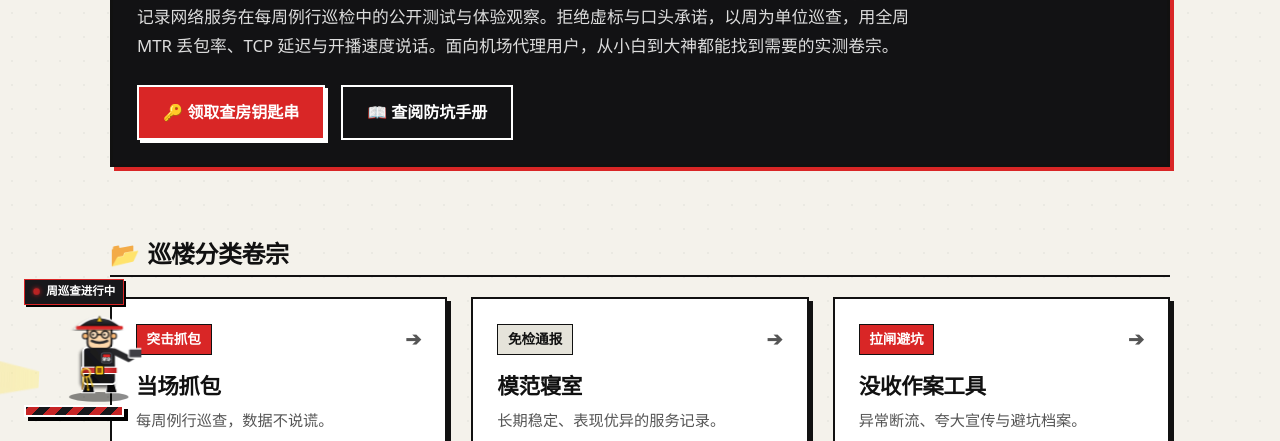
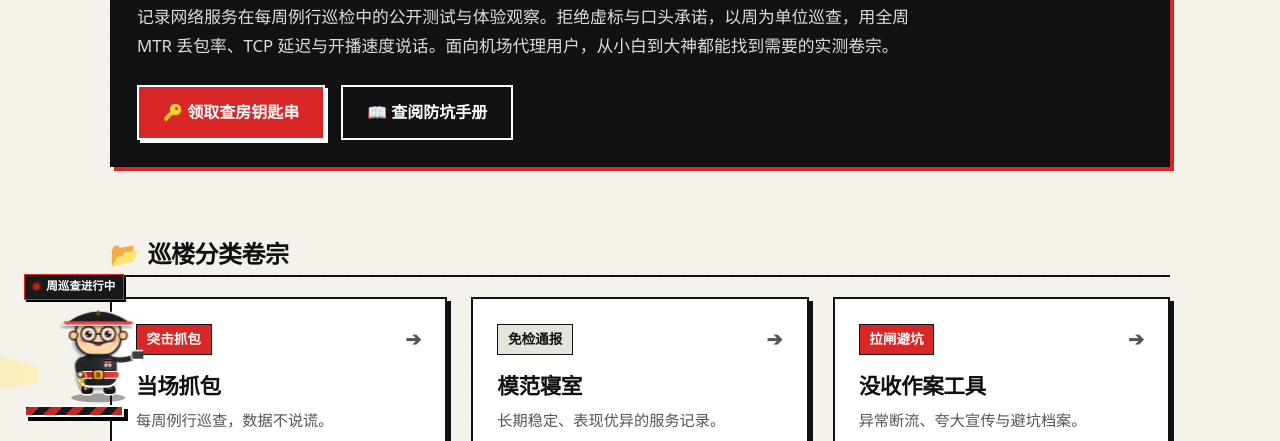
Before and after one commit to Regan7777/chafangle, an Astro site: page / in a window 1280 px wide. Shown: the part 359-800 px from the top of the page. Built offline with nearby package versions, Linux system fonts and the light colour scheme; Astro itself is replaced by a stand-in of ours.

Commit message:
style: 更新宿管大爷浮动组件为超萌Q版(Chibi)卡通角色造型

```diff
--- a/src/components/PatrolUncle.astro
+++ b/src/components/PatrolUncle.astro
@@ -35,109 +35,124 @@
       <span class="pulse-red-light"></span> 周巡查进行中
     </div>
 
-    <!-- 3D Uncle Vector Character with Depth Shading -->
+    <!-- 3D Uncle Vector Character with Depth Shading (Ultra Q-Version / Chibi Style) -->
     <div class="uncle-character-box-3d">
-      <svg class="uncle-svg-3d" viewBox="0 0 120 140" width="85" height="100" aria-hidden="true">
+      <svg class="uncle-svg-3d" viewBox="0 0 120 140" width="90" height="105" aria-hidden="true">
         <defs>
-          <!-- 3D Shading Gradients -->
+          <!-- Flashlight Cone & Shading Gradients -->
           <radialGradient id="flashlightGlow" cx="50%" cy="50%" r="50%">
             <stop offset="0%" stop-color="#ffffff" stop-opacity="1" />
-            <stop offset="40%" stop-color="#fef08a" stop-opacity="0.8" />
+            <stop offset="50%" stop-color="#fef08a" stop-opacity="0.8" />
             <stop offset="100%" stop-color="#facc15" stop-opacity="0" />
           </radialGradient>
 
           <linearGradient id="body3D" x1="0%" y1="0%" x2="100%" y2="100%">
+            <stop offset="0%" stop-color="#3f3f46" />
+            <stop offset="50%" stop-color="#27272a" />
+            <stop offset="100%" stop-color="#18181b" />
+          </linearGradient>
+
+          <linearGradient id="hatGradient" x1="0%" y1="0%" x2="0%" y2="100%">
             <stop offset="0%" stop-color="#27272a" />
-            <stop offset="50%" stop-color="#18181b" />
+            <stop offset="70%" stop-color="#18181b" />
             <stop offset="100%" stop-color="#09090b" />
           </linearGradient>
 
-          <linearGradient id="hat3D" x1="0%" y1="0%" x2="0%" y2="100%">
-            <stop offset="0%" stop-color="#3f3f46" />
-            <stop offset="70%" stop-color="#18181b" />
-            <stop offset="100%" stop-color="#000000" />
-          </linearGradient>
-
           <linearGradient id="belt3D" x1="0%" y1="0%" x2="100%" y2="0%">
-            <stop offset="0%" stop-color="#b91c1c" />
-            <stop offset="50%" stop-color="#ef4444" />
+            <stop offset="0%" stop-color="#ef4444" />
+            <stop offset="50%" stop-color="#dc2626" />
             <stop offset="100%" stop-color="#991b1b" />
           </linearGradient>
 
-          <linearGradient id="metalKey" x1="0%" y1="0%" x2="100%" y2="100%">
+          <linearGradient id="goldGlow" x1="0%" y1="0%" x2="100%" y2="100%">
             <stop offset="0%" stop-color="#fef08a" />
             <stop offset="50%" stop-color="#eab308" />
-            <stop offset="100%" stop-color="#854d0e" />
+            <stop offset="100%" stop-color="#ca8a04" />
           </linearGradient>
 
-          <filter id="shadow3D" x="-20%" y="-20%" width="140%" height="140%">
-            <feDropShadow dx="3" dy="4" stdDeviation="2" flood-color="#000000" flood-opacity="0.6"/>
+          <filter id="chibiShadow" x="-20%" y="-20%" width="140%" height="140%">
+            <feDropShadow dx="2" dy="3" stdDeviation="2" flood-color="#000000" flood-opacity="0.4"/>
           </filter>
         </defs>
 
-        <!-- 3D Platform Ground Shadow -->
-        <ellipse cx="60" cy="132" rx="42" ry="7" fill="rgba(0,0,0,0.45)" filter="blur(1px)"/>
+        <!-- Soft Chibi Ground Shadow -->
+        <ellipse cx="60" cy="133" rx="36" ry="6" fill="rgba(0,0,0,0.35)" filter="blur(1px)"/>
 
-        <!-- Heavy Inspector Boots (防滑大皮靴) -->
-        <g class="uncle-boots">
-          <!-- Left Boot -->
-          <path d="M 38 112 L 48 112 L 50 126 L 34 126 Z" fill="#09090b" stroke="#ffffff" stroke-width="1.5" />
-          <!-- Right Boot -->
-          <path d="M 68 112 L 78 112 L 84 126 L 66 126 Z" fill="#09090b" stroke="#ffffff" stroke-width="1.5" />
+        <!-- Chubby Mini Boots (Q版圆滚滚小皮靴) -->
+        <g class="chibi-boots">
+          <rect x="36" y="116" width="18" height="13" rx="6" fill="#18181b" stroke="#ffffff" stroke-width="1.8" />
+          <rect x="66" y="116" width="18" height="13" rx="6" fill="#18181b" stroke="#ffffff" stroke-width="1.8" />
+          <ellipse cx="45" cy="120" rx="5" ry="2" fill="#52525b" />
+          <ellipse cx="75" cy="120" rx="5" ry="2" fill="#52525b" />
         </g>
 
-        <!-- Overalls Body with 3D Depth & Straps -->
-        <rect x="36" y="62" width="46" height="52" rx="6" fill="url(#body3D)" stroke="#ffffff" stroke-width="2.5" filter="url(#shadow3D)" />
+        <!-- Compact Chubby Torso (Q版圆嘟嘟身体) -->
+        <rect x="34" y="74" width="52" height="44" rx="14" fill="url(#body3D)" stroke="#ffffff" stroke-width="2.5" filter="url(#chibiShadow)" />
 
-        <!-- Chest Pocket & Badge -->
-        <rect x="42" y="70" width="14" height="14" rx="2" fill="#18181b" stroke="#52525b" stroke-width="1.5" />
-        <rect x="44" y="72" width="10" height="4" fill="#d92626" />
-        <text x="49" y="82" font-size="6" fill="#ffffff" font-weight="900" text-anchor="middle">宿管</text>
+        <!-- Chest Pocket & Mini Badge -->
+        <rect x="40" y="82" width="14" height="12" rx="3" fill="#18181b" stroke="#52525b" stroke-width="1.2" />
+        <rect x="42" y="84" width="10" height="3" fill="#ef4444" rx="1" />
+        <text x="47" y="92" font-size="5.5" fill="#ffffff" font-weight="900" text-anchor="middle">宿管</text>
 
-        <!-- 3D Red Inspector Belt -->
-        <rect x="34" y="90" width="50" height="9" fill="url(#belt3D)" stroke="#ffffff" stroke-width="1.5" />
-        <!-- Belt Buckle -->
-        <rect x="53" y="88" width="12" height="13" rx="2" fill="#facc15" stroke="#111111" stroke-width="1.5" />
-        <rect x="56" y="91" width="6" height="7" fill="#854d0e" />
+        <!-- Red Chibi Belt & Golden Buckle -->
+        <rect x="32" y="98" width="56" height="9" fill="url(#belt3D)" stroke="#ffffff" stroke-width="1.5" rx="3" />
+        <rect x="53" y="96" width="14" height="13" rx="3" fill="url(#goldGlow)" stroke="#111111" stroke-width="1.5" />
+        <rect x="57" y="99" width="6" height="7" rx="1" fill="#854d0e" />
 
-        <!-- 3D Jingling Key Ring (金属钥匙串) -->
+        <!-- Jingling Key Ring (Q版晃动钥匙) -->
         <g class="jingle-keys">
-          <circle cx="78" cy="98" r="6" fill="none" stroke="url(#metalKey)" stroke-width="2.5" />
-          <path d="M 78 104 L 78 122 M 74 104 L 71 118 M 82 104 L 86 120" stroke="url(#metalKey)" stroke-width="2" stroke-linecap="round" />
-          <circle cx="78" cy="122" r="1.5" fill="#facc15" />
+          <circle cx="82" cy="104" r="5" fill="none" stroke="url(#goldGlow)" stroke-width="2" />
+          <path d="M 82 109 L 80 121 M 84 109 L 88 120" stroke="url(#goldGlow)" stroke-width="2" stroke-linecap="round" />
+          <circle cx="80" cy="121" r="1.5" fill="#fef08a" />
         </g>
 
-        <!-- Head & Face -->
-        <rect x="42" y="28" width="34" height="36" rx="8" fill="#fed7aa" stroke="#18181b" stroke-width="2.5" />
-        <!-- Ears -->
-        <circle cx="39" cy="46" r="4" fill="#fdba74" stroke="#18181b" stroke-width="1.5" />
-        <circle cx="79" cy="46" r="4" fill="#fdba74" stroke="#18181b" stroke-width="1.5" />
+        <!-- Left Arm Holding Keys -->
+        <path d="M 82 82 Q 92 88 84 102" stroke="#27272a" stroke-width="7" stroke-linecap="round" fill="none" />
+        <circle cx="84" cy="102" r="4" fill="#fed7aa" stroke="#18181b" stroke-width="1.5" />
 
-        <!-- Glasses & Eyes -->
-        <circle cx="51" cy="44" r="5" fill="rgba(255,255,255,0.3)" stroke="#111" stroke-width="2" />
-        <circle cx="67" cy="44" r="5" fill="rgba(255,255,255,0.3)" stroke="#111" stroke-width="2" />
-        <line x1="56" y1="44" x2="62" y2="44" stroke="#111" stroke-width="2" />
-        <circle cx="52" cy="44" r="1.5" fill="#111" />
-        <circle cx="68" cy="44" r="1.5" fill="#111" />
+        <!-- Right Arm Holding Flashlight -->
+        <path d="M 38 82 Q 22 84 12 78" stroke="#27272a" stroke-width="7" stroke-linecap="round" fill="none" />
+        <!-- Cute Flashlight Body -->
+        <rect x="-2" y="70" width="18" height="12" rx="3" fill="#3f3f46" stroke="#ffffff" stroke-width="1.8" />
+        <rect x="-8" y="67" width="7" height="18" rx="2" fill="url(#goldGlow)" stroke="#111111" stroke-width="1.5" />
+        <ellipse cx="-8" cy="76" rx="2" ry="7" fill="url(#flashlightGlow)" />
 
-        <!-- Mustache (胡须) -->
-        <path d="M 48 53 Q 59 58 70 53" stroke="#27272a" stroke-width="3.5" fill="none" stroke-linecap="round" />
+        <!-- Oversized Q-Version Head (超萌大头) -->
+        <rect x="30" y="24" width="60" height="52" rx="22" fill="#fed7aa" stroke="#18181b" stroke-width="2.5" filter="url(#chibiShadow)" />
 
-        <!-- 3D Dorm Inspector Cap (宿管大檐帽) -->
-        <path d="M 32 30 Q 59 10 86 30 L 92 35 L 26 35 Z" fill="url(#hat3D)" stroke="#ffffff" stroke-width="2" filter="url(#shadow3D)" />
-        <rect x="26" y="32" width="66" height="5" rx="2" fill="#d92626" />
-        <!-- Gold Cap Emblem (帽徽) -->
-        <polygon points="59,18 63,26 55,26" fill="#facc15" stroke="#111111" stroke-width="1" />
+        <!-- Q-Version Ears -->
+        <circle cx="27" cy="50" r="5.5" fill="#fdbf6f" stroke="#18181b" stroke-width="1.8" />
+        <circle cx="93" cy="50" r="5.5" fill="#fdbf6f" stroke="#18181b" stroke-width="1.8" />
+        <circle cx="27" cy="50" r="2.5" fill="#fed7aa" />
+        <circle cx="93" cy="50" r="2.5" fill="#fed7aa" />
 
-        <!-- 3D Tactical Flashlight Arm (手电筒抓包臂) -->
-        <g class="flashlight-arm-3d">
-          <path d="M 38 68 L 18 78 L 8 72" stroke="#27272a" stroke-width="9" stroke-linecap="round" fill="none" />
-          <!-- Heavy Duty Flashlight Casing -->
-          <rect x="-4" y="64" width="22" height="13" rx="2" fill="#3f3f46" stroke="#ffffff" stroke-width="2" />
-          <rect x="-10" y="60" width="8" height="21" rx="2" fill="#facc15" stroke="#111111" stroke-width="2" />
-          <!-- Flashlight Lens Glow -->
-          <ellipse cx="-10" cy="70.5" rx="2" ry="8" fill="url(#flashlightGlow)" />
-        </g>
+        <!-- Cute Rosy Cheeks (粉嫩腮红) -->
+        <ellipse cx="41" cy="56" rx="6" ry="3.5" fill="#f43f5e" opacity="0.45" />
+        <ellipse cx="79" cy="56" rx="6" ry="3.5" fill="#f43f5e" opacity="0.45" />
+
+        <!-- Huge Kawaii Glasses (萌系大圆眼镜) -->
+        <circle cx="47" cy="48" r="10" fill="rgba(255,255,255,0.4)" stroke="#18181b" stroke-width="2.2" />
+        <circle cx="73" cy="48" r="10" fill="rgba(255,255,255,0.4)" stroke="#18181b" stroke-width="2.2" />
+        <line x1="57" y1="48" x2="63" y2="48" stroke="#18181b" stroke-width="2.2" />
+
+        <!-- Big Sparkling Anime Eyes (水汪汪大眼睛) -->
+        <circle cx="47" cy="48" r="4.5" fill="#18181b" />
+        <circle cx="73" cy="48" r="4.5" fill="#18181b" />
+        <!-- Eye Highlights (眼睛高光) -->
+        <circle cx="45" cy="46" r="1.8" fill="#ffffff" />
+        <circle cx="71" cy="46" r="1.8" fill="#ffffff" />
+        <circle cx="49" cy="50" r="0.9" fill="#ffffff" />
+        <circle cx="75" cy="50" r="0.9" fill="#ffffff" />
+
+        <!-- Cute Smiling Mouth & Small Mustache (可爱开心笑嘴与小胡渣) -->
+        <path d="M 54 60 Q 60 66 66 60" stroke="#881337" stroke-width="2" fill="#ef4444" stroke-linecap="round" />
+        <path d="M 48 58 Q 60 62 72 58" stroke="#27272a" stroke-width="2.5" fill="none" stroke-linecap="round" />
+
+        <!-- Oversized Chibi Cap (超萌大帽檐宿管帽) -->
+        <path d="M 20 30 Q 60 4 100 30 L 106 36 L 14 36 Z" fill="url(#hatGradient)" stroke="#ffffff" stroke-width="2.2" filter="url(#chibiShadow)" />
+        <path d="M 16 33 L 104 33" stroke="#ef4444" stroke-width="4" stroke-linecap="round" />
+        <!-- Golden Star Emblem (金色萌萌帽徽) -->
+        <polygon points="60,16 63,24 54,20 66,20 57,24" fill="url(#goldGlow)" stroke="#111111" stroke-width="0.8" />
       </svg>
     </div>
 
```
